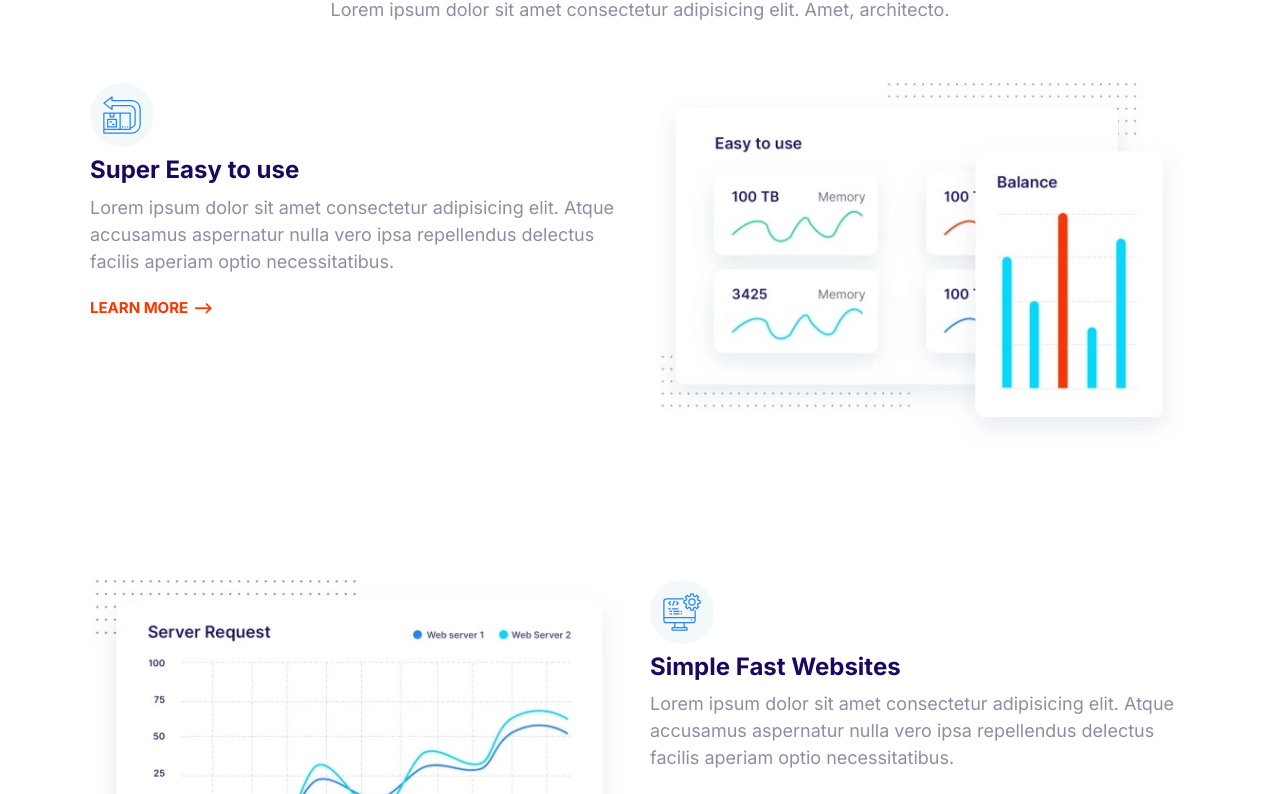
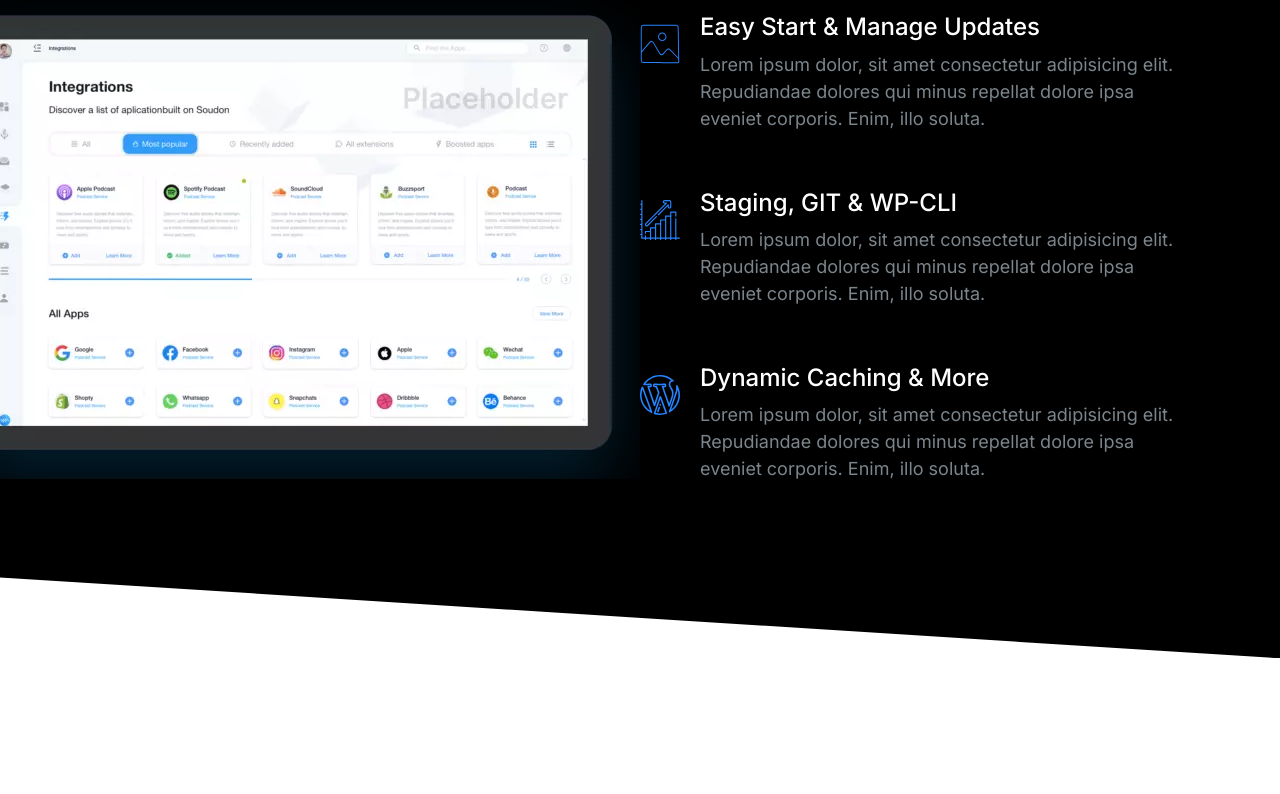
Before and after one commit to gordonshlai/gordonation, a plain HTML site: page index.html in a window 1280 px wide. Shown: the part 151-945 px from the top of the page. After the commit the page ends 809 px from the top, so only its background shows below. Drawn offline with Linux system fonts and the light colour scheme.

Commit message:
34- Showcase Block

```diff
--- a/css/styles.css
+++ b/css/styles.css
@@ -16,6 +16,11 @@
 }
 
 /* Typography */
+::selection {
+  background: var(--color-primary);
+  color: white;
+}
+
 html {
   font-size: 62.5%;
 }
@@ -45,6 +50,7 @@ h2 {
 
 h3 {
   font-size: 3rem;
+  font-weight: 500;
 }
 
 p {
@@ -141,7 +147,6 @@ a {
 .list {
   list-style: none;
   padding-left: 0;
-  color: var(--color-headings);
 }
 
 .list--inline .list__item {
@@ -152,6 +157,7 @@ a {
 .list--tick {
   list-style-image: url(../images/tick.svg);
   padding-left: 3rem;
+  color: var(--color-headings);
 }
 
 .list--tick .list__item {
@@ -420,6 +426,7 @@ a {
 /* Media */
 .media {
   display: flex;
+  margin-bottom: 4rem;
 }
 
 .media__title {
@@ -622,18 +629,20 @@ a {
   color: #7b858b;
 }
 
-.block--dark .block__heading {
+.block--dark h1,
+.block--dark h2,
+.block--dark h3 {
   color: white;
 }
 
-.block--skewed--right {
+.block--skewed-right {
   padding-bottom: calc(var(--padding-vertical) + 4rem);
-  clip-path: polygon(0% 0%, 100% 0%, 100% 100%, 0% 80%);
+  clip-path: polygon(0% 0%, 100% 0%, 100% 100%, 0% 90%);
 }
 
-.block--skewed--left {
+.block--skewed-left {
   padding-bottom: calc(var(--padding-vertical) + 4rem);
-  clip-path: polygon(0% 0%, 100% 0%, 100% 80%, 0% 100%);
+  clip-path: polygon(0% 0%, 100% 0%, 100% 90%, 0% 100%);
 }
 
 /* Navigation Bar */
@@ -700,10 +709,6 @@ a {
 }
 
 /* Hero */
-.hero {
-  clip-path: polygon(0% 0%, 100% 0%, 100% 90%, 0% 100%);
-}
-
 .hero__tagline {
   font-size: 2rem;
   color: #b9c3cf;
@@ -784,3 +789,23 @@ a {
     order: 2;
   }
 }
+
+/* Showcase Block */
+.block-showcase__image > img {
+  width: 100%;
+}
+
+@media screen and (min-width: 768px) {
+  .block-showcase .grid {
+    grid-template-columns: 50% 50%;
+  }
+
+  .block-showcase__image {
+    justify-self: end;
+  }
+
+  .block-showcase__image > img {
+    width: auto;
+    max-width: 700px;
+  }
+}
--- a/index.html
+++ b/index.html
@@ -15,97 +15,76 @@
     <link rel="stylesheet" href="css/styles.css" />
   </head>
   <body>
-    <section class="block container">
+    <section class="block block--dark block--skewed-right block-showcase">
       <header class="block__header">
-        <h2>Host on the Could to Keep Growing</h2>
-        <p>
-          Lorem ipsum dolor sit amet consectetur adipisicing elit. Amet,
-          architecto.
-        </p>
+        <h2>User-friendly Control Panel</h2>
       </header>
-      <article class="grid grid--1x2 feature">
-        <div class="feature__content">
-          <span class="icon-container">
-            <svg class="icon icon--primary">
-              <use xlink:href="images/sprite.svg#easy"></use>
-            </svg>
-          </span>
-          <h3 class="feature__heading">Super Easy to use</h3>
-          <p>
-            Lorem ipsum dolor sit amet consectetur adipisicing elit. Atque
-            accusamus aspernatur nulla vero ipsa repellendus delectus facilis
-            aperiam optio necessitatibus.
-          </p>
-          <a href="#" class="link-arrow">Learn More</a>
-        </div>
-        <picture>
+      <div class="container grid grid--1x2">
+        <picture class="block-showcase__image">
           <source
             type="image/webp"
-            srcset="images/easy.webp 1x, images/easy@2x.webp 2x"
+            srcset="images/ipad.webp 1x, images/ipad@2x.webp 2x"
           />
           <source
-            type="image/jpg"
-            srcset="images/easy.jpg 1x, images/easy@2x.jpg 2x"
+            type="image/png"
+            srcset="images/ipad.png 1x, images/ipad@2x.png 2x"
           />
-          <img class="feature__image" src="images/easy@2x.jpg" alt="" />
+          <img src="images/ipad.png" alt="" />
         </picture>
-      </article>
-
-      <article class="grid grid--1x2 feature">
-        <div class="feature__content">
-          <span class="icon-container">
+        <ul class="list">
+          <li>
+            <div class="media">
+              <div class="media__image">
                 <svg class="icon icon--primary">
-              <use xlink:href="images/sprite.svg#computer"></use>
+                  <use xlink:href="images/sprite.svg#snap"></use>
                 </svg>
-          </span>
-          <h3 class="feature__heading">Simple Fast Websites</h3>
+              </div>
+              <div class="media__body">
+                <h3 class="media__title">Easy Start & Manage Updates</h3>
                 <p>
-            Lorem ipsum dolor sit amet consectetur adipisicing elit. Atque
-            accusamus aspernatur nulla vero ipsa repellendus delectus facilis
-            aperiam optio necessitatibus.
+                  Lorem ipsum dolor, sit amet consectetur adipisicing elit.
+                  Repudiandae dolores qui minus repellat dolore ipsa eveniet
+                  corporis. Enim, illo soluta.
                 </p>
-          <a href="#" class="link-arrow">Learn More</a>
               </div>
-        <picture>
-          <source
-            type="image/webp"
-            srcset="images/fast.webp 1x, images/fast@2x.webp 2x"
-          />
-          <source
-            type="image/jpg"
-            srcset="images/fast.jpg 1x, images/fast@2x.jpg 2x"
-          />
-          <img class="feature__image" src="images/fast@2x.jpg" alt="" />
-        </picture>
-      </article>
-
-      <article class="grid grid--1x2 feature">
-        <div class="feature__content">
-          <span class="icon-container">
+            </div>
+          </li>
+          <li>
+            <div class="media">
+              <div class="media__image">
+                <svg class="icon icon--primary">
+                  <use xlink:href="images/sprite.svg#growth"></use>
+                </svg>
+              </div>
+              <div class="media__body">
+                <h3 class="media__title">Staging, GIT & WP-CLI</h3>
+                <p>
+                  Lorem ipsum dolor, sit amet consectetur adipisicing elit.
+                  Repudiandae dolores qui minus repellat dolore ipsa eveniet
+                  corporis. Enim, illo soluta.
+                </p>
+              </div>
+            </div>
+          </li>
+          <li>
+            <div class="media">
+              <div class="media__image">
                 <svg class="icon icon--primary">
                   <use xlink:href="images/sprite.svg#wordpress"></use>
                 </svg>
-          </span>
-          <h3 class="feature__heading">Wordpress Made Easy</h3>
+              </div>
+              <div class="media__body">
+                <h3 class="media__title">Dynamic Caching & More</h3>
                 <p>
-            Lorem ipsum dolor sit amet consectetur adipisicing elit. Atque
-            accusamus aspernatur nulla vero ipsa repellendus delectus facilis
-            aperiam optio necessitatibus.
+                  Lorem ipsum dolor, sit amet consectetur adipisicing elit.
+                  Repudiandae dolores qui minus repellat dolore ipsa eveniet
+                  corporis. Enim, illo soluta.
                 </p>
-          <a href="#" class="link-arrow">Learn More</a>
               </div>
-        <picture>
-          <source
-            type="image/webp"
-            srcset="images/wordpress.webp 1x, images/wordpress@2x.webp 2x"
-          />
-          <source
-            type="image/jpg"
-            srcset="images/wordpress.jpg 1x, images/wordpress@2x.jpg 2x"
-          />
-          <img class="feature__image" src="images/wordpress@2x.jpg" alt="" />
-        </picture>
-      </article>
+            </div>
+          </li>
+        </ul>
+      </div>
     </section>
 
     <script src="js/main.js"></script>
```
Also changed, not shown: components/blocks.html (+1 -1 lines), components/hero.html (+1 -1 lines), components/showcase-block.html (added, +71 -0 lines), images/ipad.png (added), images/ipad.webp (added), images/ipad@2x.png (added), images/ipad@2x.webp (added). Lines whose indentation alone changed are shown as unchanged.
